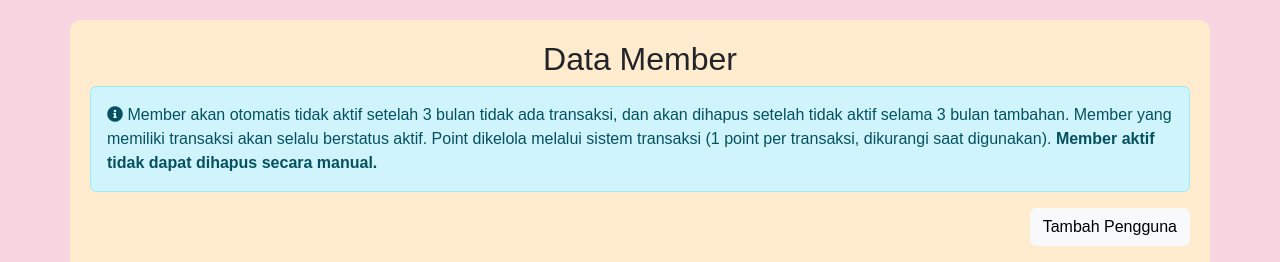
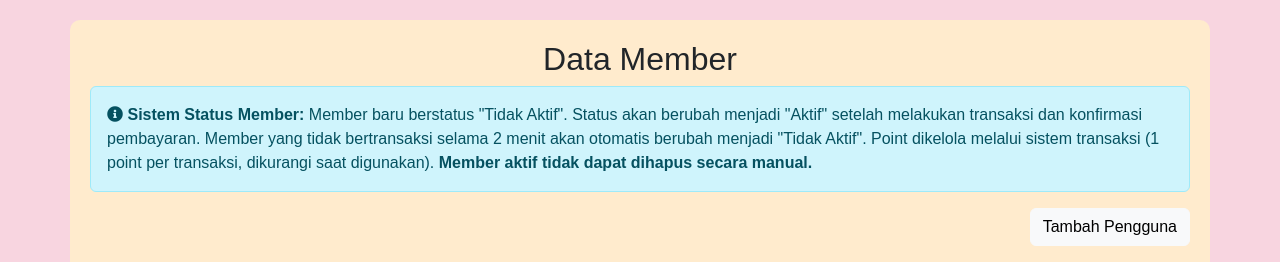
Before and after one commit to ndaiii/projek-kasir, a PHP site: page /kasir/src/member.php in a window 1280 px wide. Shown: the part 44-306 px from the top of the page. Run offline with PHP 8.4, Linux system fonts and the light colour scheme; data that the repository does not hold is empty.

Commit message:
Refactor member status management with auto-deactivation logic
Co-authored-by: kusayangadinda36 <kusayangadinda36@gmail.com>

```diff
--- a/src/member.php
+++ b/src/member.php
@@ -12,23 +12,27 @@ if (mysqli_num_rows($column_exists) == 0) {
     mysqli_query($conn, $add_column);
 }
 
+// Update last_activity berdasarkan transaksi terbaru, tapi status akan dikelola terpisah
 $update_from_transaksi = "UPDATE member m
                           LEFT JOIN (
                               SELECT fid_member, MAX(tanggal_pembelian) as last_transaction
                               FROM transaksi
+                              WHERE tanggal_pembelian >= DATE_SUB(NOW(), INTERVAL 2 MINUTE)
                               GROUP BY fid_member
                           ) t ON m.id_member = t.fid_member
-                          SET m.last_activity = COALESCE(t.last_transaction, m.last_activity),
-                              m.status = CASE
-                                  WHEN t.fid_member IS NOT NULL THEN 'Aktif'
-                                  WHEN m.last_activity >= DATE_SUB(NOW(), INTERVAL 3 MONTH) THEN 'Aktif'
-                                  ELSE 'Tidak Aktif'
-                              END";
+                          SET m.last_activity = COALESCE(t.last_transaction, m.last_activity)";
 mysqli_query($conn, $update_from_transaksi);
 
-// Hapus member yang tidak aktif selama lebih dari 3 bulan (setelah status tidak aktif)
-$delete_inactive_members = "DELETE FROM member WHERE status = 'Tidak Aktif' AND last_activity < DATE_SUB(NOW(), INTERVAL 6 MONTH)";
-mysqli_query($conn, $delete_inactive_members);
+// Auto-deaktivasi member yang tidak bertransaksi selama 2 menit
+$auto_deactivate = "UPDATE member
+                   SET status = 'Tidak Aktif'
+                   WHERE status = 'Aktif'
+                   AND last_activity < DATE_SUB(NOW(), INTERVAL 2 MINUTE)";
+mysqli_query($conn, $auto_deactivate);
+
+// DIHAPUS: Auto-delete member tidak aktif 3 bulan - sesuai permintaan user
+// $delete_inactive_members = "DELETE FROM member WHERE status = 'Tidak Aktif' AND last_activity < DATE_SUB(NOW(), INTERVAL 6 MONTH)";
+// mysqli_query($conn, $delete_inactive_members);
 
 // Update last_activity untuk user yang sedang login (tetap dipertahankan)
 if (isset($_SESSION['user_id'])) {
@@ -70,7 +74,7 @@ if (isset($_POST['tambah_member'])) {
         $error_message = "Member dengan nama atau nomor telepon ini sudah terdaftar.";
     } else {
         $query_insert = "INSERT INTO member (nama_member, no_tlp, point, status, last_activity)
-                        VALUES ('$nama_member', '$no_tlp', 0, 'Aktif', NOW())";
+                        VALUES ('$nama_member', '$no_tlp', 0, 'Tidak Aktif', NOW())";
         if (mysqli_query($conn, $query_insert)) {
             header('Location: member.php');
             exit;
@@ -147,26 +151,17 @@ if (isset($_POST['hapus_member'])) {
 
 // Function untuk menentukan status tampilan
 function getStatusDisplay($status, $days, $has_transactions) {
-    if ($has_transactions) {
-        return "<button class='btn btn-success'>Aktif</button>";
-    } elseif ($status == 'Aktif') {
+    if ($status == 'Aktif') {
         return "<button class='btn btn-success'>Aktif</button>";
     } else {
-        $months_inactive = floor($days / 30);
-        $remaining_months = 3 - $months_inactive;
-
-        if ($remaining_months <= 0) {
-            return "<button class='btn btn-danger'>Tidak Aktif <span class='badge bg-warning text-dark'>Akan segera dihapus</span></button>";
-        } else {
-            return "<button class='btn btn-danger'>Tidak Aktif <span class='badge bg-warning text-dark'>$remaining_months bulan lagi akan dihapus</span></button>";
-        }
+        return "<button class='btn btn-danger'>Tidak Aktif</button>";
     }
 }
 
 // Function untuk menentukan apakah member bisa dihapus
 function canDeleteMember($status, $has_transactions) {
-    // Member aktif atau yang memiliki transaksi tidak bisa dihapus
-    if ($status == 'Aktif' || $has_transactions) {
+    // Hanya member yang tidak aktif dan tidak memiliki transaksi yang bisa dihapus manual
+    if ($status == 'Aktif') {
         return false;
     }
     return true;
@@ -207,7 +202,7 @@ function canDeleteMember($status, $has_transactions) {
         </div>
         <?php endif; ?>
         <div class="alert alert-info" role="alert">
-            <i class="fas fa-info-circle"></i> Member akan otomatis tidak aktif setelah 3 bulan tidak ada transaksi, dan akan dihapus setelah tidak aktif selama 3 bulan tambahan. Member yang memiliki transaksi akan selalu berstatus aktif. Point dikelola melalui sistem transaksi (1 point per transaksi, dikurangi saat digunakan). <strong>Member aktif tidak dapat dihapus secara manual.</strong>
+            <i class="fas fa-info-circle"></i> <strong>Sistem Status Member:</strong> Member baru berstatus "Tidak Aktif". Status akan berubah menjadi "Aktif" setelah melakukan transaksi dan konfirmasi pembayaran. Member yang tidak bertransaksi selama 2 menit akan otomatis berubah menjadi "Tidak Aktif". Point dikelola melalui sistem transaksi (1 point per transaksi, dikurangi saat digunakan). <strong>Member aktif tidak dapat dihapus secara manual.</strong>
         </div>
         <button class="btn btn-light mb-3 float-end" data-bs-toggle="modal" data-bs-target="#tambahMember">Tambah Pengguna</button>
         <table class="table table-bordered">
```
Also changed, not shown: src/auto_deactivate_members.php (added, +43 -0 lines), src/background_auto_deactivate.php (added, +26 -0 lines), src/invoice.php (+4 -3 lines).
